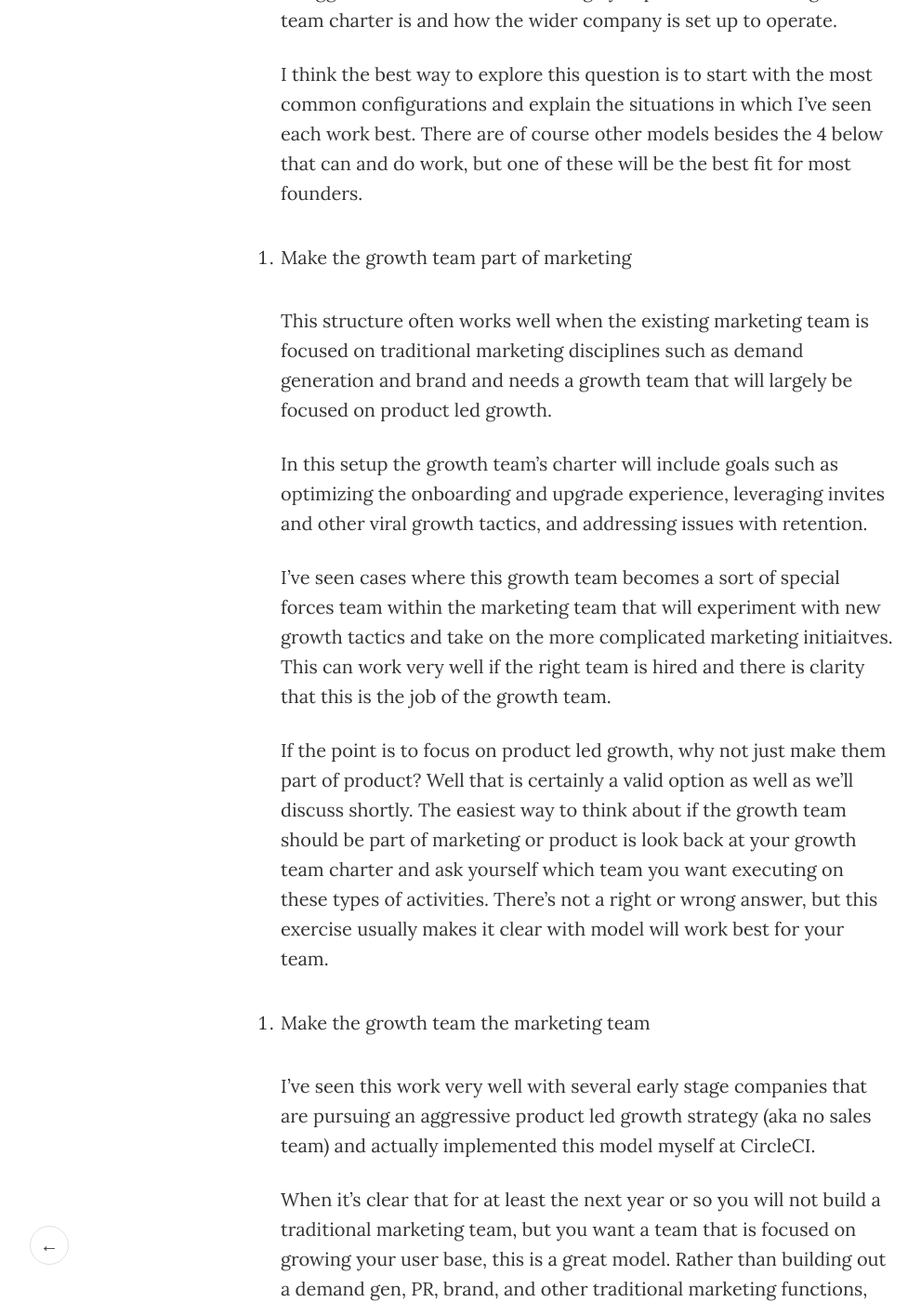
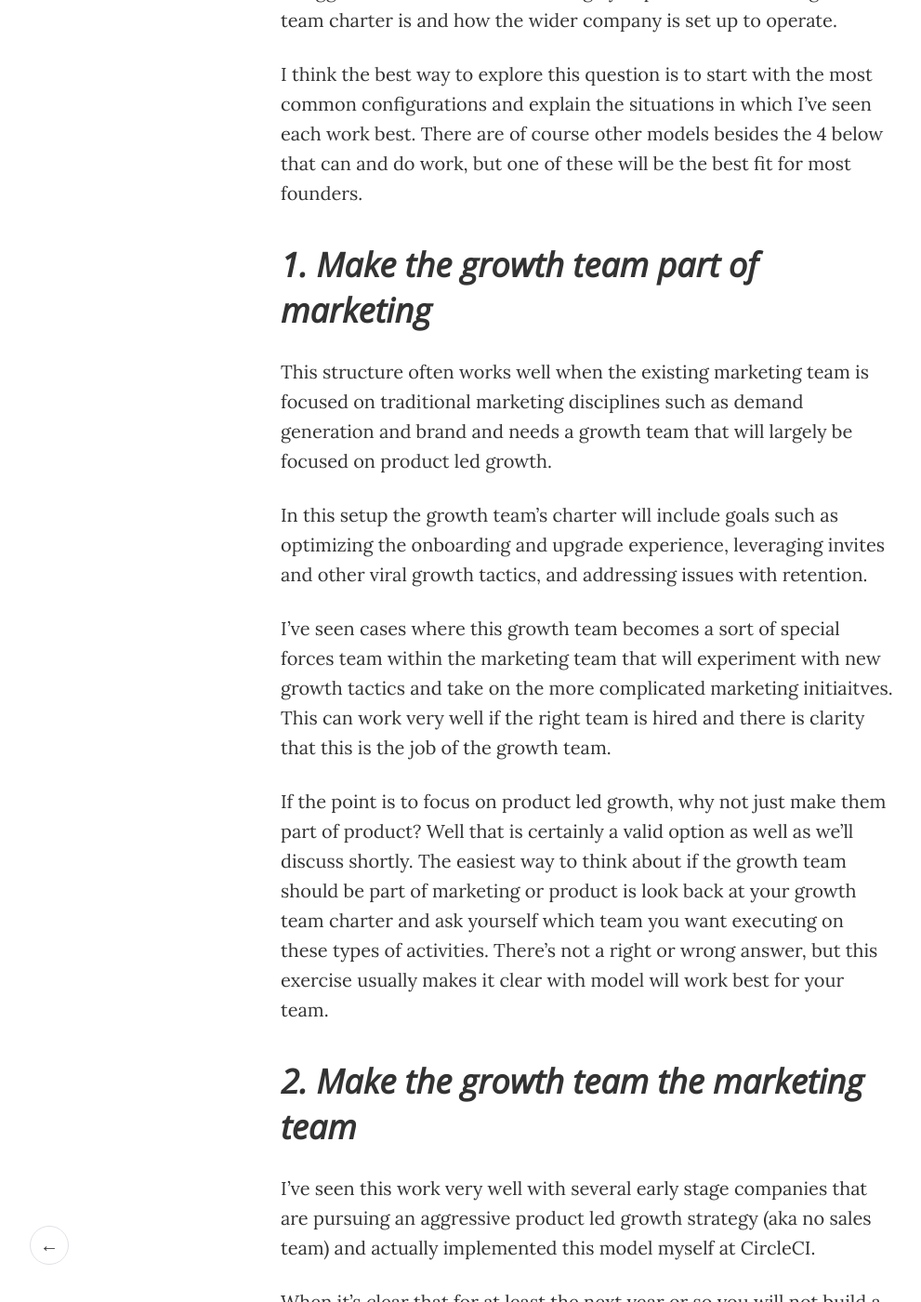
Before and after one commit to worldsoup/worldsoup.github.io, a Jekyll site: the page built from _posts/2021-03-16-where-does-the-growth-team-fit-in-org.md, in a window 1280 px wide and 1400 px high, scrolled down 1954 px. Shown: the whole window at 93% size, without its empty margins (8-999 px from the left). Built offline with Jekyll 4.4.1, drawn with Linux system fonts in a browser that asks for light colours; some of the changed text lies outside the part shown.

Commit message:
Update 2021-03-16-where-does-the-growth-team-fit-in-org.md

```diff
--- a/_posts/2021-03-16-where-does-the-growth-team-fit-in-org.md
+++ b/_posts/2021-03-16-where-does-the-growth-team-fit-in-org.md
@@ -24,7 +24,7 @@ This is a question that every founder building their first growth team struggles
 
 I think the best way to explore this question is to start with the most common configurations and explain the situations in which I’ve seen each work best. There are of course other models besides the 4 below that can and do work, but one of these will be the best fit for most founders.
 
-1. Make the growth team part of marketing
+## 1. Make the growth team part of marketing
 
 This structure often works well when the existing marketing team is focused on traditional marketing disciplines such as demand generation and brand and needs a growth team that will largely be focused on product led growth.
 
@@ -34,7 +34,7 @@ I’ve seen cases where this growth team becomes a sort of special forces team w
 
 If the point is to focus on product led growth, why not just make them part of product? Well that is certainly a valid option as well as we’ll discuss shortly. The easiest way to think about if the growth team should be part of marketing or product is look back at your growth team charter and ask yourself which team you want executing on these types of activities. There’s not a right or wrong answer, but this exercise usually makes it clear with model will work best for your team.
 
-2. Make the growth team the marketing team
+## 2. Make the growth team the marketing team
 
 I’ve seen this work very well with several early stage companies that are pursuing an aggressive product led growth strategy (aka no sales team) and actually implemented this model myself at CircleCI.
 
@@ -42,7 +42,7 @@ When it’s clear that for at least the next year or so you will not build a tra
 
 As your company scales you will eventually need to build additional marketing functions but this model can often work well until you get to around 10m in ARR.
 
-3. Make the growth team part of product
+## 3. Make the growth team part of product
 
 If you are early stage, functionally this is often very similar to the model above (having growth be your marketing team). The types of things they work on will be very similar, but rather than having them report up to the executive level as their own standalone team, in this model they report in to product.
 
@@ -52,7 +52,7 @@ I think this model works best for early stage companies when you have a very str
 
 For later stage companies who’s growth is not heavily sales focused this is probably the most popular and successful model. Growth gets to sit with product so that that they are closely aligned and even have access to engineering resources (if they don’t have have them on the team already) while also often having the autonomy and visibility needed to pursue their charter.
 
-4. Make growth a standalone team that reports to the CEO
+## 4. Make growth a standalone team that reports to the CEO
 
 There are a couple sub-models that typically play out when growth is their own team with a direct line to the CEO. For early stage companies this often means that ‘growth’ is the early sales and marketing teams combined. This is usually most affective when the bulk of your growth strategy is focused on community and product-led growth but you also want to start experimenting with how you will build a repeatable sales process. With the right leadership and team both of these things can often be achieved by the same team as they are both hyper-focused on gaining a deep understanding of your customer.
 
```
